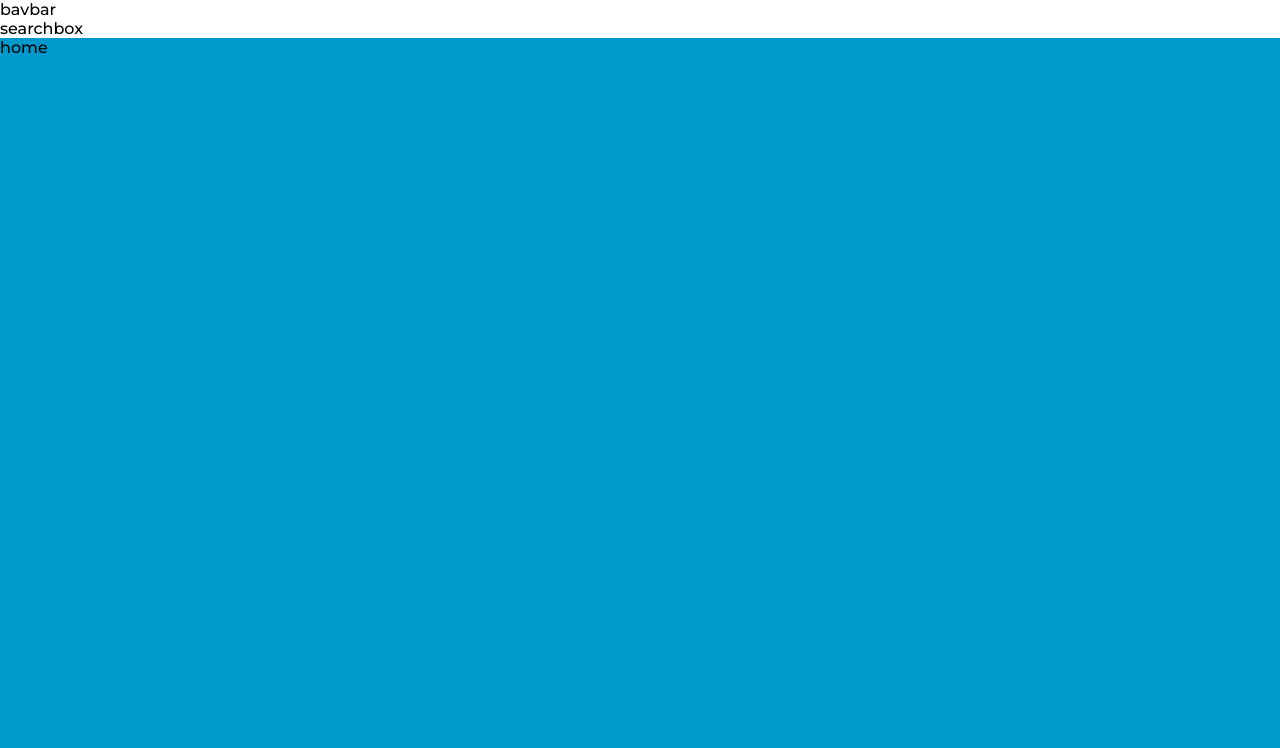
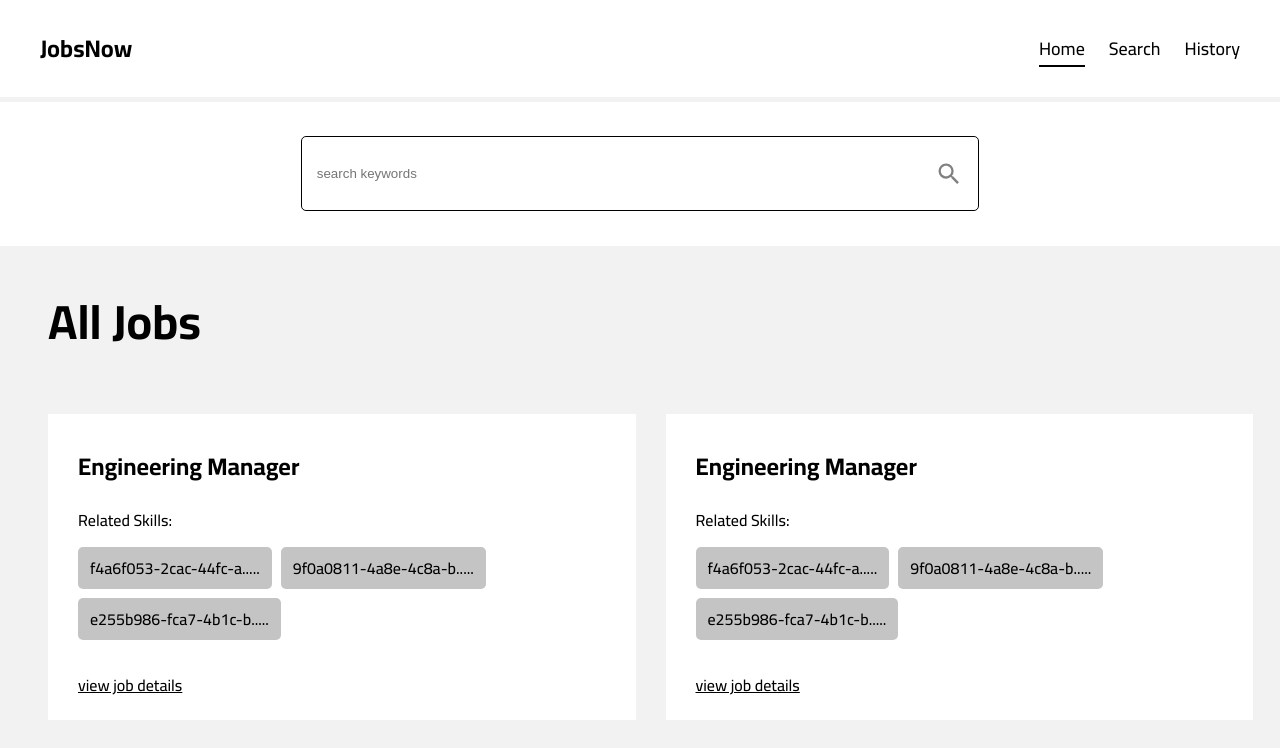
Before and after one commit to mahmoud-sabri96/Wzf-Task, a React (Vite) app: page /jobs in a window 1280 px wide. Shown: the top 748 px of the page. Built offline with nearby package versions, Linux system fonts and the light colour scheme; a web font is replaced by a local one.

Commit message:
build jobCard, skillItem and truncate fun

```diff
--- a/src/components/Header/Header.jsx
+++ b/src/components/Header/Header.jsx
@@ -1,12 +1,47 @@
-import React from 'react'
+// React-Router-Dom
+import { Link, useLocation } from 'react-router-dom'
+// Components
 import SearchBox from '../SearchBox/SearchBox'
+// Routes Pathes
+import { path } from "../../routes/pathes";
 // ---------------------------------------------------------------------------
 const Header = ({ showSearch }) => {
+    const location = useLocation()
+    const { pathname } = location
+    // ----- JSx Code ------
     return (
-        <div>
-            bavbar
+        <>
+            <nav className='navbar'>
+                <h3 className='logo'>
+                    JobsNow
+                </h3>
+                <ul className='tabs'>
+                    <li>
+                        <Link
+                            className={`${pathname === path?.home ? 'active-tab-link' : 'tab-link'}`}
+                            to={path?.home}
+                        >
+                            Home
+                        </Link>
+                    </li>
+                    <li>
+                        <Link
+                            className={`${pathname === path?.search ? 'active-tab-link' : 'tab-link'}`}
+                            to={path?.search}
+                        >
+                            Search
+                        </Link>
+                    </li>
+                    <li>
+                        <Link className='tab-link'>
+                            History
+                        </Link>
+                    </li>
+
+                </ul>
+            </nav>
             {showSearch && <SearchBox />}
-        </div>
+        </>
     )
 }
 
--- /dev/null
+++ b/src/components/JobCard/JobCard.jsx
@@ -0,0 +1,38 @@
+// React-Router-Dom
+import { Link } from 'react-router-dom'
+// Components
+import SkillItem from '../SkillItem/SkillItem'
+// Routes Pathes
+import { path } from '../../routes/pathes'
+// --------------------------------------------------------------
+
+const JobCard = ({ jobData }) => {
+    // ------- JSX Code ----------
+    return (
+        <div className='job-card'>
+
+            <h3 className='job-card-title'>
+                {jobData?.attributes?.title}
+            </h3>
+
+            <p className='job-card-subtitle'>Related Skills:</p>
+
+            <div className='job-skills-holder'>
+                {jobData?.relationships?.skills?.map(skill =>
+                    <SkillItem
+                        className="skill-item"
+                        key={skill?.id}
+                        name={skill?.id}
+                    />
+                )}
+            </div>
+
+            <Link className='job-card-link' to={`${path?.jobInfo}/${jobData?.id}`}>
+                view job details
+            </Link>
+
+        </div>
+    )
+}
+
+export default JobCard
--- a/src/components/Layout/Layout.jsx
+++ b/src/components/Layout/Layout.jsx
@@ -1,21 +1,17 @@
 import React from 'react'
+// Components
 import Header from '../Header/Header'
-
 // ----------------------------------------------------------
-
-
-
 const Layout = ({ showSearch, children }) => {
-
     // ------- JSX Code --------
     return (
         <>
             <Header showSearch={showSearch} />
-
-            <main style={{width: '100%', minHeight:'100vh', background:'#09c'}}>
+            <main
+                className='layout-container'
+                style={{ width: '100%', minHeight: '100vh', }}>
                 {children}
             </main>
-
         </>
     )
 }
--- /dev/null
+++ b/src/components/PageTitle/PageTitle.jsx
@@ -0,0 +1,14 @@
+
+const PageTitle = ({ title, count }) => {
+    // -------- JSX Code ----------
+    return (
+        <>
+            <h2 className="page-title" >
+                {title} {' '}
+                { count && <span className="page-title">({count})</span> }
+            </h2>
+        </>
+    )
+}
+
+export default PageTitle
--- a/src/components/SearchBox/SearchBox.jsx
+++ b/src/components/SearchBox/SearchBox.jsx
@@ -1,11 +1,29 @@
-import React from 'react'
+import { useState } from "react"
+// React-icons
+import { MdOutlineSearch } from "react-icons/md";
+// -------------------------------------------------
+
 
 const SearchBox = () => {
-
-
+    const [searchQuery, setSearchQuery] = useState('')
+    const handleSearch = (e) => {
+        console.log(e.target.value)
+        setSearchQuery(e.target.value)
+    }
+    // ------ SearchBox --------
     return (
-        <div>
-            searchbox
+        <div className="search-box-holder">
+            <div className="input-holder">
+                <MdOutlineSearch size={28} color="#808080" className="search-icon" />
+                <input
+                    className="search-input"
+                    type="text"
+                    placeholder="search keywords"
+                    name="search"
+                    value={searchQuery}
+                    onChange={(e) => handleSearch(e)}
+                />
+            </div>
         </div>
     )
 }
--- /dev/null
+++ b/src/components/SkillItem/SkillItem.jsx
@@ -0,0 +1,14 @@
+// Utils
+import { truncateWord } from "../../utils/helper"
+// -------------------------------------------------------------------
+
+const SkillItem = (props) => {
+    // -------- JSX Code ---------
+    return (
+        <div key={props?.key} {...props}>
+            {truncateWord(props?.name, 20)}
+        </div>
+    )
+}
+
+export default SkillItem
--- a/src/components/index.jsx
+++ b/src/components/index.jsx
@@ -1,3 +1,6 @@
 export { default as Layout } from './Layout/Layout'
 export { default as Header } from './Header/Header'
 export { default as SearchBox } from './SearchBox/SearchBox'
+export { default as PageTitle } from './PageTitle/PageTitle'
+export { default as JobCard } from './JobCard/JobCard'
+export { default as SkillItem } from './SkillItem/SkillItem'
--- a/src/index.scss
+++ b/src/index.scss
@@ -1,18 +1,15 @@
-
- *{
-  padding: 0 ;
-  margin: 0 ;
+* {
+  padding: 0;
+  margin: 0;
+  box-sizing: border-box;
 }
 
-html[dir="rtl"] {
-  // font-family: "Tajawal", sans-serif;
+html {
   font-family: "Cairo", sans-serif;
 }
-html[dir="ltr"] {
-  font-family: "Montserrat", sans-serif;
-}
+
 body {
-  background: #ffffff;
+  background: #F2F2F2 !important;
   // background: rgb(209, 210, 201);
   width: 100%;
   background-position: no-repeat;
@@ -21,67 +18,164 @@ body {
 
 /* width */
 ::-webkit-scrollbar {
-  width: 8px;
+  width: 10px;
 }
 
-.h1 {
-  font-weight: 900;
+::-webkit-scrollbar-track {
+  background: #F2F2F2;
 }
 
-.h2 {
-  font-weight: 500;
-}
-
-.head {
-  font-size: 20px;
-}
-
-.title {
-  font-weight: 600;
-  font-size: 18px;
-}
-
-.subtitle {
-  font-weight: 600;
-  font-size: 16px;
-}
-
-.min-title {
-  font-weight: 400;
-  font-size: 14px;
+::-webkit-scrollbar-thumb {
+  background: #0046b2;
 }
 
 // -------- Fonts Media Query
-@media (min-width: 300px) {
-  .h1 {
-    font-size: 22px;
+// @media (min-width: 300px) {
+//   .h1 {
+//     font-size: 22px;
+//   }
+//   .h2 {
+//     font-size: 20px;
+//   }
+//   .head {
+//     font-size: 16px;
+//   }
+// }
+// @media (min-width: 900px) {
+//   .h1 {
+//     font-size: 28px;
+//   }
+//   .h2 {
+//     font-size: 40px;
+//   }
+//   .head {
+//     font-size: 18px;
+//   }
+// }
+// @media (min-width: 1200px) {
+//   .h1 {
+//     font-size: 42px;
+//   }
+//   .h2 {
+//     font-size: 48px;
+//   }
+//   .head {
+//     font-size: 20px;
+//   }
+// }
+
+//// -------------- Layout  Style -----------------
+.layout-container {
+  padding: 0px 27px 30px 48px
 }
-  .h2 {
-    font-size: 20px;
+
+//// -------------- Header Component Style -----------------
+.navbar {
+  min-height: 77px;
+  background-color: '#FFFFFF';
+  padding: 26px 40px;
+  display: flex;
+  justify-content: space-between;
+  align-items: center;
+  margin-bottom: 5px;
+  background-color: #ffffff;
+
+  .logo {
+    font-weight: 700;
+    font-size: 24px;
   }
-  .head {
-    font-size: 16px;
+
+  ul.tabs {
+    list-style: none !important;
+    display: flex;
+    gap: 24px;
+
+    .tab-link {
+      font-size: 18px;
+      font-weight: 400;
+      text-decoration: none;
+      color: black;
+    }
+
+    .active-tab-link {
+      @extend .tab-link;
+      border-bottom: 2px solid black;
     }
   }
-@media (min-width: 900px) {
-  .h1 {
-    font-size: 28px;
 }
-  .h2 {
-    font-size: 40px;
+
+//// -------------- Search Box Component Style -----------------
+.search-box-holder {
+  background-color: #ffffff;
+  height: 144px;
+  padding: 34px 0px;
+  display: flex;
+  justify-content: center;
+
+  .input-holder {
+    width: 53%;
+    position: relative;
+
+    .search-icon {
+      position: absolute;
+      top: 50%;
+      right: 16px;
+      transform: translateY(-50%);
+
     }
-  .head {
-    font-size: 18px;
+
+    .search-input {
+      height: 75px;
+      width: 100%;
+      padding: 20px 15px;
+      border-radius: 5px;
+      outline: none;
+      border: 1px solid #000000;
     }
   }
-@media (min-width: 1200px) {
-  .h1 {
-    font-size: 42px;
+
+
 }
-  .h2 {
+
+//// -------------- PageTitle Component Style -----------------
+.page-title {
   font-size: 48px;
+  font-weight: 700;
+  color: #000000;
 }
-  .head {
-    font-size: 20px;
+
+//// -------------- JobCard Component Style -----------------
+.job-card {
+  background-color: #ffffff;
+  padding: 30px 30px 20px 30px;
+  width: calc(50% - 15px);
+  .job-card-title {
+    font-size: 24px;
+    font-weight: 700px;
+    color: #000000;
+    margin-bottom: 16px;
+  }
+
+  .job-card-subtitle {
+    @extend .tab-link;
+    margin-bottom: 12px;
+  }
+
+  .job-skills-holder {
+    display: flex;
+    gap: 9px;
+    flex-wrap: wrap;
+    margin-bottom: 30px;
+
+    .skill-item {
+      background-color: #C4C4C4;
+      border-radius: 5px;
+      padding: 6px 12px;
     }
   }
+
+  .job-card-link {
+    @extend .tab-link;
+    color: #000000;
+  }
+}
--- a/src/pages/HomePage/index.jsx
+++ b/src/pages/HomePage/index.jsx
@@ -1,17 +1,47 @@
-import { Layout } from "../../components";
+// Components
+import { JobCard, Layout, PageTitle } from "../../components";
+//-------------------------------------------------------
+const HomePage = () => {
 
-
-//-------------------------------------------------------
+  const jobData = {
+    "id": "9b92abe6-3bf3-4cc6-8744-4de0c8af0630",
+    "type": "job",
+    "attributes": {
+      "title": "Engineering Manager"
+    },
+    "relationships": {
+      "skills": [
+        {
+          "id": "f4a6f053-2cac-44fc-a87a-5368d7ca46ed"
+        },
+        {
+          "id": "9f0a0811-4a8e-4c8a-b4ce-adc9267b1cf3"
+        },
+        {
+          "id": "e255b986-fca7-4b1c-ba4e-b16497da4477"
+        }
+      ]
+    }
+  }
 
 
 
-const HomePage = () => {
-
   // ---- JSX Code ----
   return (
-      <Layout showSearch={true} >
-        home
-      </Layout>
+    <Layout showSearch={true} >
+
+      <div style={{ margin: '30px 0px 48px' }}>
+        <PageTitle title='All Jobs' />
+      </div>
+
+      <div style={{ display: 'flex', gap: '30px',flexWrap:'wrap' }}>
+        <JobCard jobData={jobData} />
+        <JobCard jobData={jobData} />
+        <JobCard jobData={jobData} />
+        <JobCard jobData={jobData} />
+        <JobCard jobData={jobData} />
+      </div>
+    </Layout>
   )
 }
 
--- a/src/pages/SearchPage/index.jsx
+++ b/src/pages/SearchPage/index.jsx
@@ -1,15 +1,13 @@
-
-
+// Component
+import { Layout } from "../../components"
 // ------------------------------------------------
 
-
 const SearchPage = () => {
-
     // ------ JSX Code -----
     return (
-        <div>
-            serach dsfs
-        </div>
+        <Layout showSearch={true} >
+            Search
+        </Layout>
     )
 }
 
--- a/src/utils/helper.jsx
+++ b/src/utils/helper.jsx
@@ -1,57 +1,4 @@
-import axios from "axios";
-// ---------------------------------
-
-export function removeHTMLTags(content) {
-    // const regexForHTML = /(<([^>]+)>)/ig;
-    // const contentwithoutTags = content?.replaceAll(regexForHTML, '');
-    // return contentwithoutTags
-    let doc = new DOMParser().parseFromString(content, 'text/html');
-    return doc.body.textContent || "";
+// make the word has specific characters length and replace the rest char with "..."
+export const truncateWord = (word, charLength) => {
+    return word.split('').splice(0, charLength).join('') + '.....'
 }
-
-
-// download file from url
-export const downloadFile = (name, url) => {
-    axios.get(url)
-        .then((response) => {
-            response.blob()
-                .then((blob) => {
-                    const fileURL = URL.createObjectURL(blob);
-                    let alink = document.createElement("a");
-                    alink.href = fileURL;
-                    alink.download = `${name}.pdf`;
-                    alink.click();
-                });
-        });
-};
-
-
-// const removeHTMLTags = (htmlString) => {
-//     const doc = new DOMParser().parseFromString(htmlString, 'text/html');
-//     return doc.body.textContent || "";
-//   };
-
-
-export const uid = function () {
-    return Date.now().toString(36) + Math.random().toString(36).substr(2);
-}
-
-// export const uid = function () {
-//     return "xxxxxxxx-xxxx-4xxx-yxxx-xxxxxxxxxxxx".replace(/[xy]/g, function (c) {
-//         const r = (Math.random() * 16) | 0,
-//             v = c === "x" ? r : (r & 0x3) | 0x8;
-//         return v.toString(16);
-//     });
-// }
-
-export const setSession = (accessToken) => {
-    if (accessToken) {
-        localStorage.setItem("accessToken", accessToken);
-        // localStorage.setItem("isAuthenticated", true);
-        axios.defaults.headers.common.Authorization = `Bearer ${accessToken}`;
-    } else {
-        localStorage.removeItem("accessToken");
-        // localStorage.removeItem("isAuthenticated");
-        delete axios.defaults.headers.common.Authorization;
-    }
-};
```
Lines whose indentation alone changed are shown as unchanged.
